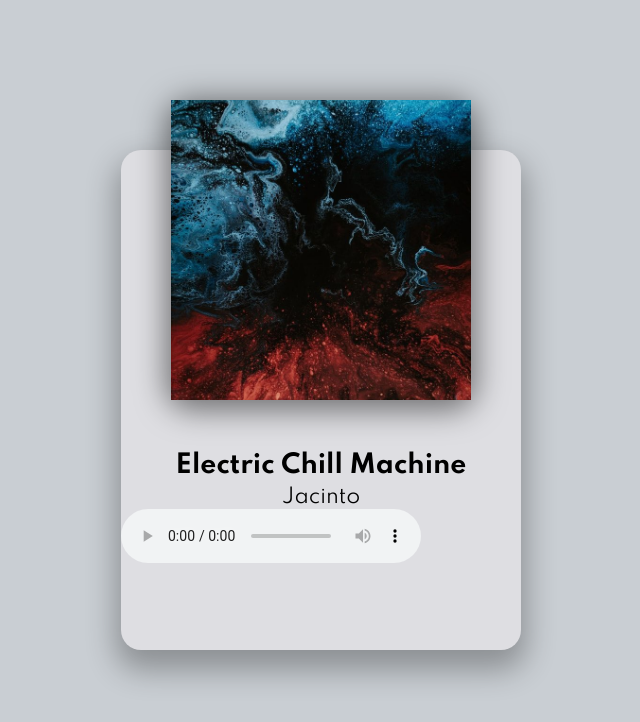
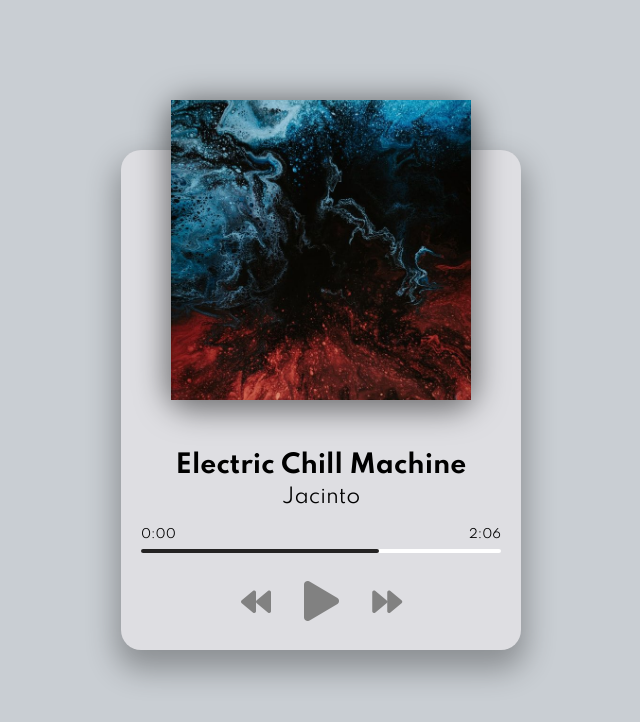
Before and after one commit to CurtisKil/music-player, a plain HTML site: page index.html in a window 1280 px wide. Shown: the whole page, without its empty margins (319-959 px from the left). Drawn offline with Linux system fonts and the light colour scheme.

Commit message:
UI Additions

```diff
--- /dev/null
+++ b/-- template-music-player/style.css
@@ -0,0 +1,110 @@
+/* Images created by: https://unsplash.com/@pawel_czerwinski */
+
+html {
+  box-sizing: border-box;
+}
+
+body {
+  margin: 0;
+  min-height: 100vh;
+  background: #c9ced3;
+  display: flex;
+  justify-content: center;
+  align-items: center;
+
+  font-size: 12px;
+}
+
+
+
+.img-container {
+
+  position: relative;
+  top: -50px;
+  left: 50px;
+}
+
+
+h2 {
+  font-size: 25px;
+  text-align: center;
+  margin: 0;
+}
+
+h3 {
+  font-size: 20px;
+  text-align: center;
+  font-weight: 400;
+  margin: 5px 0 0;
+}
+
+/* Progress */
+.progress-container {
+  background: #fff;
+  border-radius: 5px;
+  cursor: pointer;
+  margin: 40px 20px;
+  height: 4px;
+  width: 90%;
+}
+
+.progress {
+  background: #242323;
+  border-radius: 5px;
+  height: 100%;
+  /* change this to show progress */
+  width: 66%;
+  transition: width 0.1s linear;
+}
+
+.duration-wrapper {
+  position: relative;
+  top: -25px;
+  display: flex;
+  justify-content: space-between;
+}
+
+/* Controls */
+.player-controls {
+  position: relative;
+  top: -15px;
+  left: 120px;
+  width: 200px;
+}
+
+.fas {
+  font-size: 30px;
+  color: rgb(129, 129, 129);
+  margin-right: 30px;
+
+}
+
+
+
+.main-button {
+  font-size: 40px;
+  position: relative;
+  top: 3px;
+}
+
+/* Media Query: iPhone (Vertical) */
+@media screen and (max-width: 376px) {
+
+
+  .img-container {
+    left: 29px;
+  }
+
+  h2 {
+    font-size: 20px;
+  }
+
+  h3 {
+    font-size: 15px;
+  }
+
+  .player-controls {
+    top: -10px;
+    left: 100px;
+  }
+}
--- a/index.html
+++ b/index.html
@@ -3,6 +3,12 @@
   <head>
     <meta charset="UTF-8" />
     <meta name="viewport" content="width=device-width, initial-scale=1.0" />
+    <link
+      rel="stylesheet"
+      href="https://cdnjs.cloudflare.com/ajax/libs/font-awesome/5.15.1/css/all.min.css"
+      integrity="sha512-+4zCK9k+qNFUR5X+cKL9EIR+ZOhtIloNl9GIKS57V1MyNsYpYcUrUeQc9vNfzsWfV28IaLL3i96P9sdNyeRssA=="
+      crossorigin="anonymous"
+    />
     <link rel="stylesheet" href="style.css" />
     <title>Music Player</title>
   </head>
@@ -14,7 +20,21 @@
       </div>
       <h2 id="title">Electric Chill Machine</h2>
       <h3 id="artist">Jacinto</h3>
-      <audio src="music/jacinto-1.mp3" controls></audio>
+      <audio src="music/jacinto-1.mp3"></audio>
+      <!-- Progress -->
+      <div class="progress-container" id="progress-container">
+        <div class="progress" id="progress"></div>
+        <div class="duration-wrapper">
+          <span id="current-time">0:00</span>
+          <span id="duration">2:06</span>
+        </div>
+      </div>
+      <!-- Controls -->
+      <div class="player-controls">
+        <i class="fas fa-backward" id="prev" title="Previous"></i>
+        <i class="fas fa-play main-button" id="play" title="Play"></i>
+        <i class="fas fa-forward" id="next" title="Next"></i>
+      </div>
     </div>
     <!-- Script -->
     <script src="app.js"></script>
--- a/style.css
+++ b/style.css
@@ -55,6 +55,58 @@ h3 {
   margin: 5px 0 0;
 }
 
+/* Progress */
+.progress-container {
+  background: #fff;
+  border-radius: 5px;
+  cursor: pointer;
+  margin: 40px 20px;
+  height: 4px;
+  width: 90%;
+}
+
+.progress {
+  background: #242323;
+  border-radius: 5px;
+  height: 100%;
+  /* Change this to show progress */
+  width: 66%;
+  transform: width 0.1s linear;
+}
+
+.duration-wrapper {
+  position: relative;
+  top: -25px;
+  display: flex;
+  justify-content: space-between;
+}
+
+/* Controls */
+.player-controls {
+  position: relative;
+  top: -15px;
+  left: 120px;
+  width: 200px;
+}
+
+.fas {
+  font-size: 30px;
+  color: rgb(129, 129, 129);
+  margin-right: 30px;
+  cursor: pointer;
+  user-select: none;
+}
+
+.fas:hover {
+  filter: brightness(80%);
+}
+
+.main-button {
+  font-size: 40px;
+  position: relative;
+  top: 3px;
+}
+
 /* Media Query: iphone (Vertical) */
 @media screen and (max-width: 376px) {
   .player-container {
```
Also changed, not shown: -- template-music-player/index.html (added, +15 -0 lines), -- template-music-player/favicon.png (added), -- template-music-player/img/jacinto-1.jpg (added), -- template-music-player/img/jacinto-2.jpg (added), -- template-music-player/img/jacinto-3.jpg (added), -- template-music-player/img/metric-1.jpg (added), -- template-music-player/script.js (added), 1 other file.
